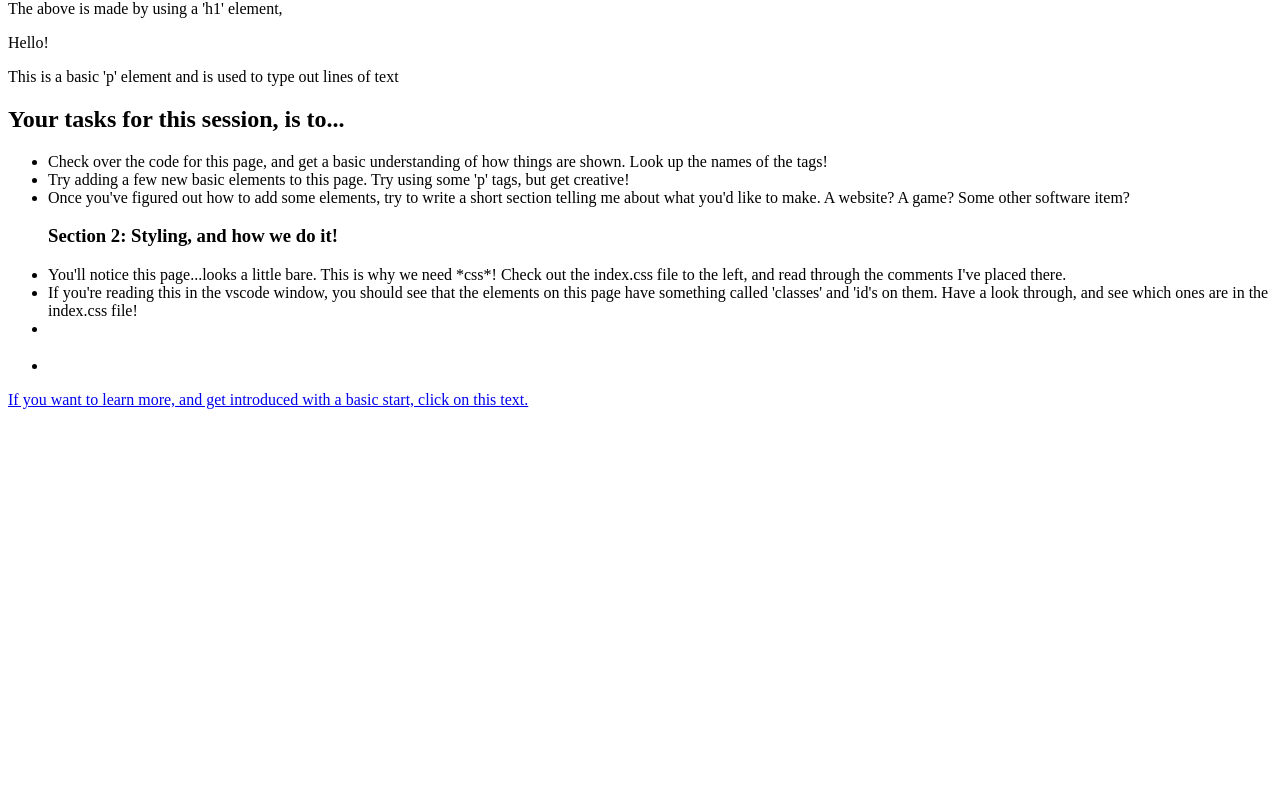
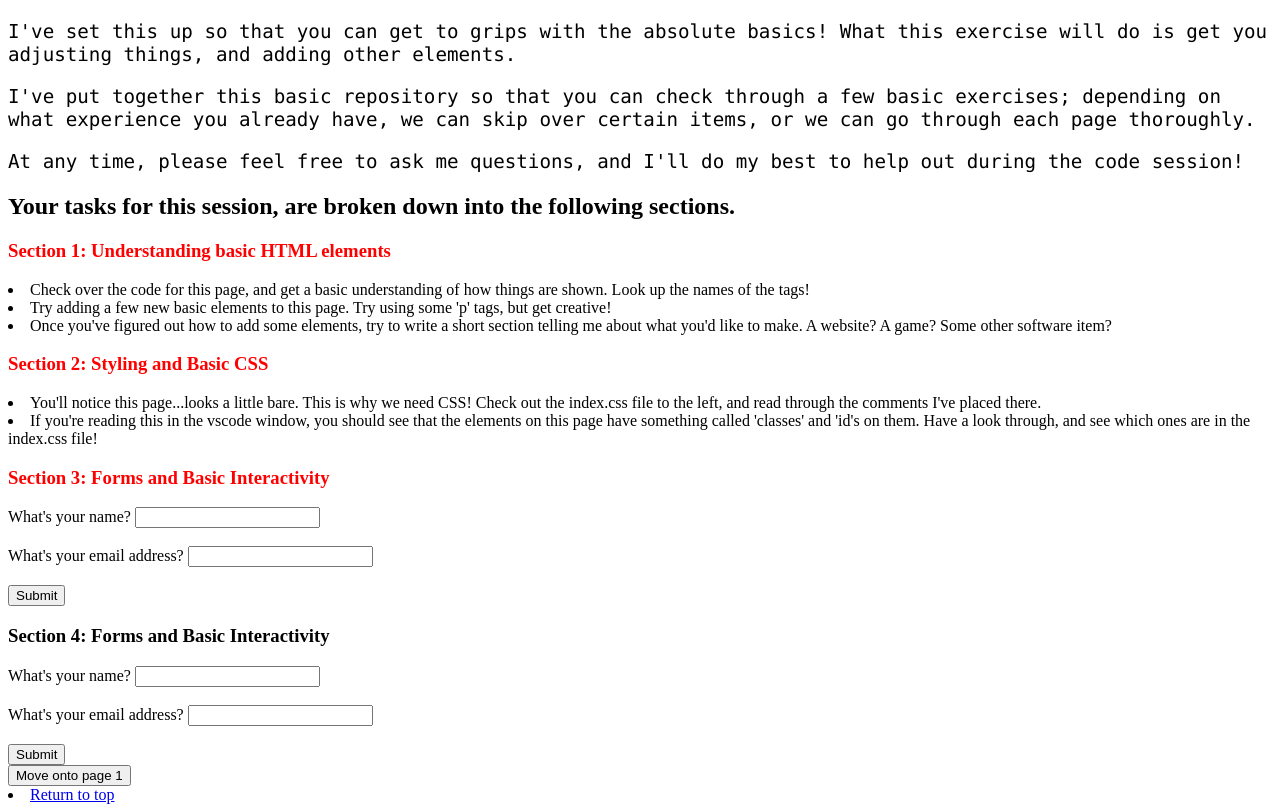
Before and after one commit to WillMacBaker/work-experience, a plain HTML site: page index.html in a window 1280 px wide. Shown: the part 80-892 px from the top of the page. Before the commit the page ends 800 px from the top, so only its background shows below. Drawn offline with Linux system fonts and the light colour scheme.

Commit message:
separating tasks and items out into new pages

```diff
--- a/index.css
+++ b/index.css
@@ -1,3 +1,15 @@
+/*
+This is the Cascading Style Sheet file! This contains all the information needed to _style_ your page!
+
+You can style pages by selectin them by html element, such as p, h1, ul....
+
+OR, as better practice, you can style elements by utilising classes and id's...
+
+For more information on CSS selectors, check this page out:   https://www.w3schools.com/CSS/css_selectors.asp
+
+*/
+
+
 body {
   /* margin: 0; */
  /* min-width: 400px; */
@@ -7,34 +19,51 @@ body {
   /* -webkit-font-smoothing: antialiased; */
   /* -moz-osx-font-smoothing: grayscale; */
 
-  background-image: repeating-linear-gradient(135deg, #d8f7fb,#d8f7fb 20vw,#ffffff 20vw,#ffffff 40vw,#f2ebc6 40vw,#f2ebc6 60vw,#ffffff 60vw,#ffffff 80vw,#cbf9df 80vw,#cbf9df 100vw,#ffffff 100vw,#ffffff 120vw);
+  /* background-image: repeating-linear-gradient(135deg, #d8f7fb,#d8f7fb 20vw,#ffffff 20vw,#ffffff 40vw,#f2ebc6 40vw,#f2ebc6 60vw,#ffffff 60vw,#ffffff 80vw,#cbf9df 80vw,#cbf9df 100vw,#ffffff 100vw,#ffffff 120vw); */
   /* If I desire pain, can update this to an SVG that animates as you go down page? Consider Motion library for this purpose! */
 }
 
 /* code {
-  font-family: source-code-pro, Menlo, Monaco, Consolas, 'Courier New',
-    monospace;
+
 } */
 
 
+
 /*
-
 In here, you can change the css properties for all elements on a site! This is where I'll be asking you to add styling on a 'global' level
 
 To add a css property for a named html element, you merely need to add the name of the element, so paragraph tags <p></p> can be added with::after
+*/
 
 p {
   font-size: 30px;
-
+  font-family: source-code-pro, Menlo, Monaco, Consolas, 'Courier New', monospace;
 }
 
+
+/* What happens if you uncomment out this chunk of code here, and include the h2 and h3 tags in the styling? Can you use this for anything else?*/
+h1 /*h2, h3*/ {
+  font-family: source-code-pro, Menlo, Monaco, Consolas, 'Courier New', monospace;
+}
+
+h1 {
+  font-size: 40px;
+}
+
+
+
+/*
 But what if you only want to change the styling of some *specific* paragraph elements, and not EVERY paragraph element on a site?
 
 In this React project, it'll look a bit different to a 'raw' html + css + JavaScript site, but still builds upon the basics!
+*/
 
-*/
 
 p {
   font-size: larger;
-  color: yellow;
+  /* color: yellow; */
 }
+
+#header-3 {
+  color: red;
+}
--- a/index.html
+++ b/index.html
@@ -1,46 +1,65 @@
 <!DOCTYPE html>
-<html lang="en" >
+<html lang="en">
 <head>
     <meta charset="UTF-8" />
-    <!-- <link rel="stylesheet" href="index.css"> -->
+    <link rel="stylesheet" href="index.css">
     <meta name="viewport" content="width=device-width, initial-scale=1.0" />
     <title>Welcome to the site!</title>
 </head>
 <body>
-    <h1>Welcome to the Test Playground!</h1>
-    <p>The above is made by using a 'h1' element, </p>
-    <p>Hello!</p>
-    <p>This is a basic 'p' element and is used to type out lines of text </p>
+    <h1>Welcome to the Web Development Intro!</h1>
+    <p>I've set this up so that you can get to grips with the absolute basics! What this exercise will do is get you adjusting things, and adding other elements.</p>
+    <p>
+        I've put together this basic repository so that you can check through a few basic exercises; depending on what experience you already have, we can skip over certain items, or we can go
+        through each page thoroughly.
+    </p>
+    <p>At any time, please feel free to ask me questions, and I'll do my best to help out during the code session!</p>
 
+    <!-- Add a heading with an id attribute for styling -->
+    <h2 id="header-task">Your tasks for this session, are broken down into the following sections.</h2>
 
-    <h2>Your tasks for this session, is to...</h2>
-    <ul>
         <section>
-        <!-- Section 1: Understanding basic HTML elements, and how they make things show up on a page. -->
-            <h3 class="section-1"> </h3>
+            <h3 class="section-header" id="header-3">Section 1: Understanding basic HTML elements</h3>
             <li>Check over the code for this page, and get a basic understanding of how things are shown. Look up the names of the tags!</li>
             <li>Try adding a few new basic elements to this page. Try using some 'p' tags, but get creative!</li>
             <li>Once you've figured out how to add some elements, try to write a short section telling me about what you'd like to make. A website? A game? Some other software item?</li>
         </section>
+        <!-- Add a new section with a link -->
+        <section>
+            <h3 class="section-header" id="header-3">Section 2: Styling and Basic CSS</h3>
+            <li>You'll notice this page...looks a little bare. This is why we need CSS! Check out the index.css file to the left, and read through the comments I've placed there.</li>
+            <li>If you're reading this in the vscode window, you should see that the elements on this page have something called 'classes' and 'id's on them. Have a look through, and see which ones are in the index.css file!</li>
+        </section>
 
-        <!-- Section 2: Styling, and how we do it on a basic level -->
+        <!-- Add a new section with a form -->
         <section>
-            <h3 class="section-2">Section 2: Styling, and how we do it!</h3>
-            <li>You'll notice this page...looks a little bare. This is why we need *css*! Check out the index.css file to the left, and read through the comments I've placed there.</li>
-            <li>If you're reading this in the vscode window, you should see that the elements on this page have something called 'classes' and 'id's on them. Have a look through, and see which ones are in the index.css file!</li>
-            <!-- TODO FOR WILL, ADD ONE CLASS ENTRY TO STYLE ONE THING, BUT COMMENTED OUT. IN THE CSS CODE, ASK THEM TO UNCOMMENT SECTION, AND SAVE. -->
+            <h3 class="section-header" id="header-3">Section 3: Forms and Basic Interactivity</h3>
+            <form>
+                <label for="name">What's your name?</label>
+                <input type="text" id="name" name="name"><br><br>
+                <label for="email">What's your email address?</label>
+                <input type="email" id="email" name="email"><br><br>
+                <input type="submit" value="Submit">
+            </form>
+        </section>
+
+         <!-- Based on the information supplied above,  -->
+        <section>
+            <h3 class="section-header" id="header-4">Section 4: Forms and Basic Interactivity</h3>
+            <form>
+                <label for="name">What's your name?</label>
+                <input type="text" id="nameInput" name="name"><br><br>
+                <label for="email">What's your email address?</label>
+                <input type="email" id="emailInput" name="email"><br><br>
+                <input type="submit" value="Submit">
+            </form>
+        </section>
+
+    <button type="button" onclick="location.href='page1.html'">Move onto page 1</button>
 
 
 
-            <li></li>
-        </section>
-
-        <!-- Section 3: Working with Git, and basic version control! -->
-        <section>
-            <h3></h3>
-            <li></li>
-        </section>
-    </ul>
-    <a href="https://www.w3schools.com/html/html_elements.asp"> If you want to learn more, and get introduced with a basic start, click on this text.</a>
+    <li><a href="#header-task">Return to top</a></li>
+    <script src="./script.js"></script>
 </body>
 </html>
--- /dev/null
+++ b/script.js
@@ -0,0 +1,6 @@
+// This is a JavaScript file! If you've done more HTML and CSS work, you'll likely spend a bit more time working in here.
+// However, if you're totally new, feel free to ask me questions, and I'll do my best to help out! :) I'm still learning as well.
+
+
+
+// In modern web development, a lot of professional websites will usually utilise some form of front-end library. These libraries - however fancy - all tend
```
Also changed, not shown: page1.html (added, +21 -0 lines), page2.html (added, +18 -0 lines), page3.html (added, +18 -0 lines), page4.html (added, +19 -0 lines).
